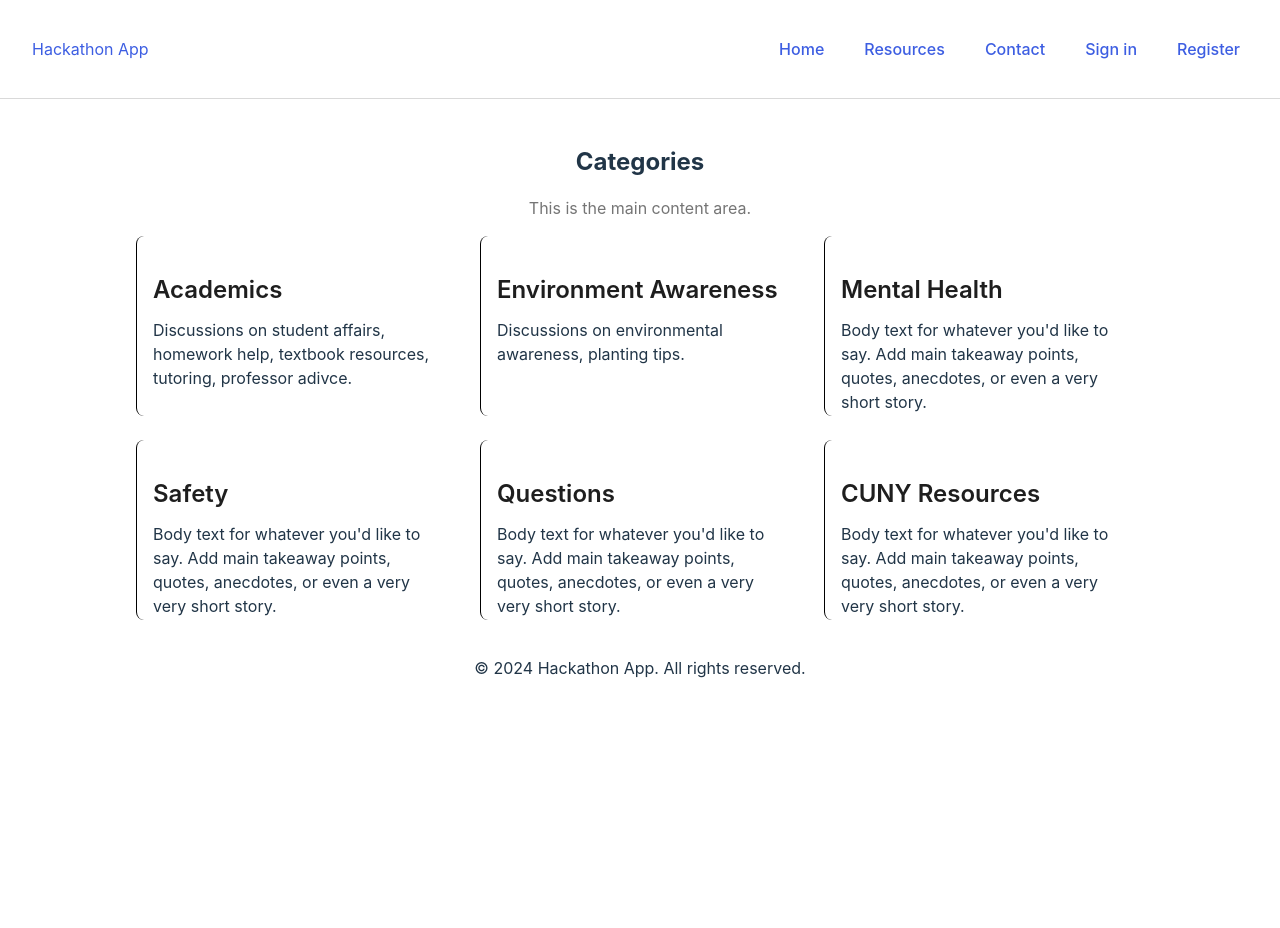
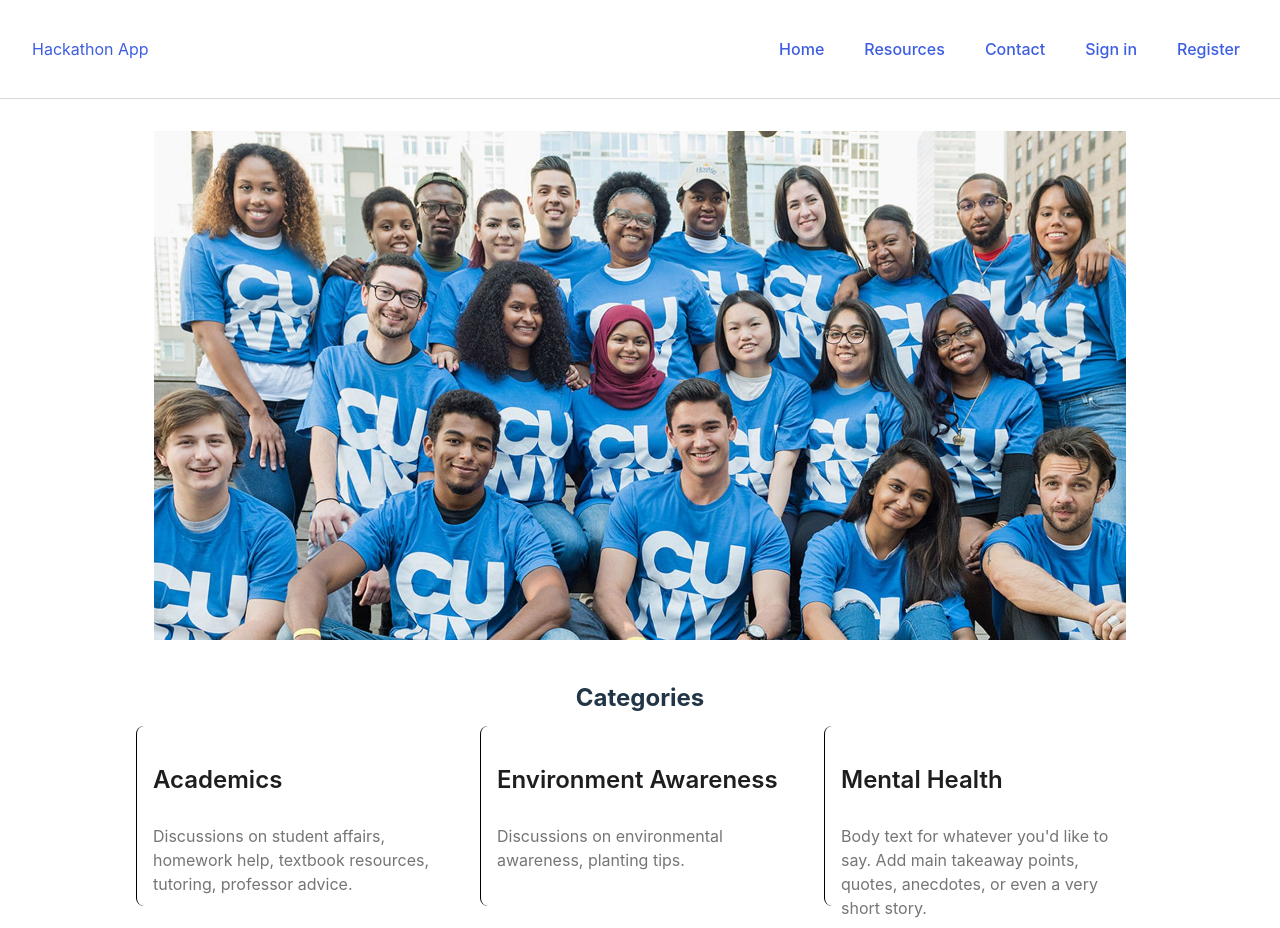
Before and after one commit to Buringskul/CTP-Hackathon, a React (Vite) app in the folder frontend/: page / in a window 1280 px wide. Shown: the top 928 px of the page. Before the commit the page ends 800 px from the top, so only its background shows below. Built offline with nearby package versions, Linux system fonts and the light colour scheme.

Commit message:
added routes

```diff
--- a/frontend/src/App.jsx
+++ b/frontend/src/App.jsx
@@ -1,16 +1,22 @@
-import React from 'react'
-import Header from './components/Header'
-import Footer from './components/Footer'
-import MainContent from './components/MainContent'
-import './App.css'
+import React from 'react';
+import { BrowserRouter as Router, Route, Routes } from 'react-router-dom';
+import Header from './components/Header';
+import Footer from './components/Footer';
+import MainContent from './components/MainContent';
+import './App.css';
 
 function App() {
   return (
-    <div className="App">
-      <Header />
-      <MainContent />
-      <Footer />
-    </div>
+    <Router>
+      <div className="App">
+        <Header />
+        <Routes>
+          <Route path="/" element={<MainContent />} />
+          {/* You can add more Routes for other pages here */}
+        </Routes>
+        <Footer />
+      </div>
+    </Router>
   );
 }
 
--- a/frontend/src/components/MainContent.jsx
+++ b/frontend/src/components/MainContent.jsx
@@ -1,58 +1,65 @@
 import React from 'react';
-import '../styles/MainContent.css'
+import '../styles/MainContent.css';
+import cunyStudentsImg from '../images/cuny_students.jpg'; // Import image directly
 
 function MainContent() {
   return (
-    <main className="categories">
+    <main className="main-content">
+      <img
+        src={cunyStudentsImg}
+        alt="CUNY Students"
+        className="cuny-students-image"
+      />
+      <div className="categories">
         <h2>Categories</h2>
-      <p>This is the main content area.</p>
         <div className="grid-container">
           <div className="grid-item">
             <h2>Academics</h2>
-            <p1>
+            <p>
               Discussions on student affairs, homework help,
-                textbook resources, tutoring, professor adivce.
-            </p1>
+              textbook resources, tutoring, professor advice.
+            </p>
           </div>
           <div className="grid-item">
             <h2>Environment Awareness</h2>
-            <p1>
+            <p>
               Discussions on environmental awareness,
               planting tips.
-            </p1>
+            </p>
           </div>
           <div className="grid-item">
             <h2>Mental Health</h2>
-            <p1>
+            <p>
               Body text for whatever you'd like
               to say. Add main takeaway points,
               quotes, anecdotes, or even a very
               short story.
-            </p1>
+            </p>
           </div>
           <div className="grid-item">
             <h2>Safety</h2>
-            <p1>
+            <p>
               Body text for whatever you'd like to say.
               Add main takeaway points, quotes, anecdotes,
               or even a very very short story.
-            </p1>
+            </p>
           </div>
           <div className="grid-item">
             <h2>Questions</h2>
-            <p1>
+            <p>
               Body text for whatever you'd like to say.
               Add main takeaway points, quotes, anecdotes,
               or even a very very short story.
-            </p1>
+            </p>
           </div>
           <div className="grid-item">
             <h2>CUNY Resources</h2>
-            <p1>
+            <p>
               Body text for whatever you'd like to say.
               Add main takeaway points, quotes, anecdotes,
               or even a very very short story.
-            </p1>
+            </p>
+          </div>
         </div>
       </div>
     </main>
--- a/frontend/src/styles/MainContent.css
+++ b/frontend/src/styles/MainContent.css
@@ -1,6 +1,18 @@
 /* MainContent.css */
+.main-content {
+    position: relative; /* Ensure absolute positioning within the main content */
+    padding: 0;
+    margin-top: 99px; /* Space below the fixed header */
+  }
 
-.categories {
+  .cuny-students-image {
+    width: 80%;
+    height: auto; /* Maintain aspect ratio */
+    display: block; /* Remove any extra spacing */
+    margin: 0 auto; /* Center the image horizontally */
+  }
+
+  .categories {
     padding: 20px;
     align-items: center;
   }
```
Also changed, not shown: frontend/src/styles/Header.css (+1 -6 lines). Lines whose indentation alone changed are shown as unchanged.
